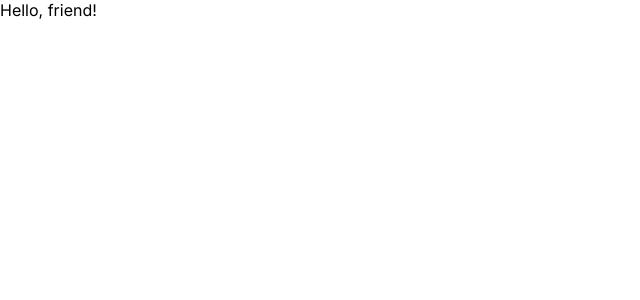
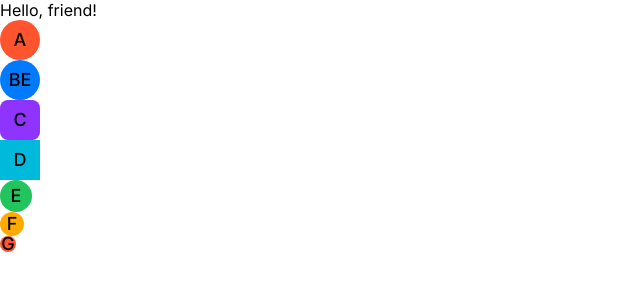
Before and after one commit to CodectiveOrg/pipelyze, a Next.js app: page / in a window 1280 px wide. Shown: the top 300 px of the page, without its empty margins (0-640 px from the left). Built offline with nearby package versions, Linux system fonts and the light colour scheme.

Commit message:
[REFACTOR] avatar component

```diff
--- a/src/app/page.tsx
+++ b/src/app/page.tsx
@@ -1,5 +1,20 @@
+import AvatarComponent from "@/components/avatar/avatar.component";
+
 import styles from "./page.module.css";
 
 export default function Page() {
-  return <div className={styles.page}>Hello, friend!</div>;
+  return (
+    <div className={styles.page}>
+      Hello, friend!
+      <div>
+        <AvatarComponent name="A" />
+        <AvatarComponent name="Bijan Eisapour" />
+        <AvatarComponent name="C" variant="rounded" />
+        <AvatarComponent name="D" variant="square" />
+        <AvatarComponent name="E" size={2} />
+        <AvatarComponent name="F" size={1.5} />
+        <AvatarComponent name="G" size={1} />
+      </div>
+    </div>
+  );
 }
--- a/src/components/avatar/avatar.component.tsx
+++ b/src/components/avatar/avatar.component.tsx
@@ -1,66 +1,48 @@
+import { CSSProperties, ReactElement } from "react";
+
+import Image from "next/image";
+
+import clsx from "clsx";
+
+import { useColorfulName } from "@/components/avatar/hooks/use-colorful-name";
+
 import styles from "./avatar.module.css";
 
-export interface AvatarProps {
-  variant?: "full" | "md" | "square";
-  size?: "xs" | "sm" | "md" | "lg" | "xl" | "2xl" | "3xl" | "4xl";
-  imageIndex?: "0" | "1" | "2" | "3" | "4" | "5";
-  colorIndex?: number;
-  children?: React.ReactNode;
-}
-const Avatar: React.FC<AvatarProps> = ({
-  variant = "full",
-  imageIndex,
-  colorIndex,
-  size = "lg",
-  children,
-}) => {
-  const radiusMap: Record<string, string> = {
-    full: styles.radiusfull,
-    md: styles.radiusmd,
-    square: styles.radiussquare,
-  };
-  const colors = [
-    "bgGreen700",
-    "bgTeal500",
-    "bgGreen400",
-    "bgOrange500",
-    "bgGrey800",
-    "bgGrey100",
-  ];
-  const sizeMap: Record<string, string> = {
-    xs: styles.sizeXs,
-    sm: styles.sizeSm,
-    md: styles.sizeMd,
-    lg: styles.sizeLg,
-    xl: styles.sizeXl,
-    "2xl": styles.size2xl,
-    "3xl": styles.size3xl,
-    "4xl": styles.size4xl,
-  };
-  const imageMap: Record<string, string> = {
-    0: styles.image0,
-    1: styles.image1,
-    2: styles.image2,
-    3: styles.image3,
-    4: styles.image4,
-    5: styles.image5,
-  };
-  const colorMap: Record<number, string> = {};
-  colors.forEach((color, index) => {
-    colorMap[index] = styles[color];
-  });
-  const variantClass = radiusMap[variant];
-  const sizeclass = sizeMap[size];
-  const imageClass =
-    imageIndex && imageIndex in imageMap ? imageMap[imageIndex] : "";
-  const colorClass =
-    !imageClass && colorIndex !== undefined
-      ? colorMap[colorIndex % colors.length] || ""
-      : "";
+type Props = {
+  variant?: "circular" | "rounded" | "square";
+  size?: number;
+} & (
+  | {
+      name: string;
+      src?: never;
+      alt?: never;
+    }
+  | {
+      name?: never;
+      src: string;
+      alt: string;
+    }
+);
+
+export default function AvatarComponent({
+  variant = "circular",
+  name,
+  src,
+  alt,
+  size = 2.5,
+}: Props): ReactElement {
+  const { initials, color } = useColorfulName(name);
+
   return (
-    <div className={`${sizeclass} ${imageClass} ${variantClass} ${colorClass}`}>
-      {children}
+    <div
+      className={clsx(styles.avatar, styles[variant], color)}
+      style={{ "--size": `${size}rem` } as CSSProperties}
+    >
+      {name !== undefined ? (
+        <div className={styles.initials}>{initials}</div>
+      ) : (
+        <Image src={src} alt={alt} />
+      )}
     </div>
   );
-};
-export default Avatar;
+}
--- a/src/components/avatar/avatar.module.css
+++ b/src/components/avatar/avatar.module.css
@@ -1,90 +1,30 @@
-.bgGreen700 {
-  background-color: var(--palette-success-dark);
+.avatar {
+  --palette-avatar-default-color: var(--palette-grey-300);
+  --size: 1;
+
+  flex-shrink: 0;
+
+  background-color: var(--color-main);
+
+  display: flex;
+  align-items: center;
+  justify-content: center;
+
+  block-size: var(--size);
+  inline-size: var(--size);
+
+  font-size: 1.125rem;
+  font-weight: 500;
+
+  line-height: 1;
+
+  user-select: none;
+
+  &.circular {
+    border-radius: 999rem;
+  }
+
+  &.rounded {
+    border-radius: var(--shape-border-radius);
+  }
 }
-.bgTeal500 {
-  background-color: var(--palette-info-light);
-}
-.bgGreen400 {
-  background-color: var(--palette-success-light);
-}
-.bgOrange500 {
-  background-color: var(--palette-error-main);
-}
-.bgGrey800 {
-  background-color: var(--palette-grey-800);
-}
-.bgGrey100 {
-  background-color: var(--palette-grey-300);
-}
-
-.sizeXs {
-  width: 1.5rem;
-  height: 1.5rem;
-}
-.sizeSm {
-  width: 2rem;
-  height: 2rem;
-}
-.sizeMd {
-  width: 2.5rem;
-  height: 2.5rem;
-}
-.sizeLg {
-  width: 3rem;
-  height: 3rem;
-}
-.sizeXl {
-  width: 3.5rem;
-  height: 3.5rem;
-}
-.size2xl {
-  width: 4rem;
-  height: 4rem;
-}
-.size3xl {
-  width: 4.5rem;
-  height: 4.5rem;
-}
-.size4xl {
-  width: 5rem;
-  height: 5rem;
-}
-.image0 {
-  background-image: url("https://pub-c5e31b5cdafb419fb247a8ac2e78df7a.r2.dev/public/assets/images/mock/avatar/avatar-2.webp");
-  background-position: center;
-  background-size: cover;
-}
-.image1 {
-  background-image: url("https://pub-c5e31b5cdafb419fb247a8ac2e78df7a.r2.dev/public/assets/images/mock/avatar/avatar-3.webp");
-  background-position: center;
-  background-size: cover;
-}
-.image2 {
-  background-image: url("https://pub-c5e31b5cdafb419fb247a8ac2e78df7a.r2.dev/public/assets/images/mock/avatar/avatar-4.webp");
-  background-position: center;
-  background-size: cover;
-}
-.image3 {
-  background-image: url("https://pub-c5e31b5cdafb419fb247a8ac2e78df7a.r2.dev/public/assets/images/mock/avatar/avatar-5.webp");
-  background-position: center;
-  background-size: cover;
-}
-.image4 {
-  background-image: url("https://pub-c5e31b5cdafb419fb247a8ac2e78df7a.r2.dev/public/assets/images/mock/avatar/avatar-6.webp");
-  background-position: center;
-  background-size: cover;
-}
-.image5 {
-  background-image: url("https://pub-c5e31b5cdafb419fb247a8ac2e78df7a.r2.dev/public/assets/images/mock/avatar/avatar-11.webp");
-  background-position: center;
-  background-size: cover;
-}
-.radiusfull {
-  border-radius: 50%;
-}
-.radiusmd {
-  border-radius: 0.75rem;
-}
-.radiussquare {
-  border-radius: 0;
-}
--- /dev/null
+++ b/src/components/avatar/hooks/use-colorful-name.ts
@@ -0,0 +1,23 @@
+import { COLORS, ColorType } from "@/types/color.type";
+
+const COLORS_EXCEPT_INHERIT = COLORS.filter((x) => x !== "inherit");
+
+export function useColorfulName(name?: string): {
+  initials: string;
+  color: ColorType;
+} {
+  if (!name) {
+    return { initials: "", color: "error" };
+  }
+
+  const words = name.trim().replace(/\s+/g, " ").split(" ");
+  const firstInitial = words[0][0];
+  const secondInitial = words.length > 1 ? words[1][0] : "";
+  const initials = `${firstInitial}${secondInitial}`.toUpperCase();
+
+  const letterNumber = Math.min(Math.max(65, initials.charCodeAt(0)), 90);
+  const colorIndex = letterNumber % COLORS_EXCEPT_INHERIT.length;
+  const color = COLORS_EXCEPT_INHERIT[colorIndex];
+
+  return { initials, color };
+}
--- a/src/styles/colors.css
+++ b/src/styles/colors.css
@@ -58,3 +58,51 @@
 
   --shape-border-radius: 0.5rem;
 }
+
+.primary {
+  --color-lighter: var(--palette-primary-lighter);
+  --color-light: var(--palette-primary-light);
+  --color-main: var(--palette-primary-main);
+  --color-dark: var(--palette-primary-dark);
+  --color-darker: var(--palette-primary-darker);
+}
+
+.secondary {
+  --color-lighter: var(--palette-secondary-lighter);
+  --color-light: var(--palette-secondary-light);
+  --color-main: var(--palette-secondary-main);
+  --color-dark: var(--palette-secondary-dark);
+  --color-darker: var(--palette-secondary-darker);
+}
+
+.info {
+  --color-lighter: var(--palette-info-lighter);
+  --color-light: var(--palette-info-light);
+  --color-main: var(--palette-info-main);
+  --color-dark: var(--palette-info-dark);
+  --color-darker: var(--palette-info-darker);
+}
+
+.success {
+  --color-lighter: var(--palette-success-lighter);
+  --color-light: var(--palette-success-light);
+  --color-main: var(--palette-success-main);
+  --color-dark: var(--palette-success-dark);
+  --color-darker: var(--palette-success-darker);
+}
+
+.warning {
+  --color-lighter: var(--palette-warning-lighter);
+  --color-light: var(--palette-warning-light);
+  --color-main: var(--palette-warning-main);
+  --color-dark: var(--palette-warning-dark);
+  --color-darker: var(--palette-warning-darker);
+}
+
+.error {
+  --color-lighter: var(--palette-error-lighter);
+  --color-light: var(--palette-error-light);
+  --color-main: var(--palette-error-main);
+  --color-dark: var(--palette-error-dark);
+  --color-darker: var(--palette-error-darker);
+}
--- a/src/types/color.type.ts
+++ b/src/types/color.type.ts
@@ -1,8 +1,11 @@
-export type ColorType =
-  | "inherit"
-  | "primary"
-  | "secondary"
-  | "info"
-  | "success"
-  | "warning"
-  | "error";
+export const COLORS = [
+  "inherit",
+  "primary",
+  "secondary",
+  "info",
+  "success",
+  "warning",
+  "error",
+] as const;
+
+export type ColorType = (typeof COLORS)[number];
```
